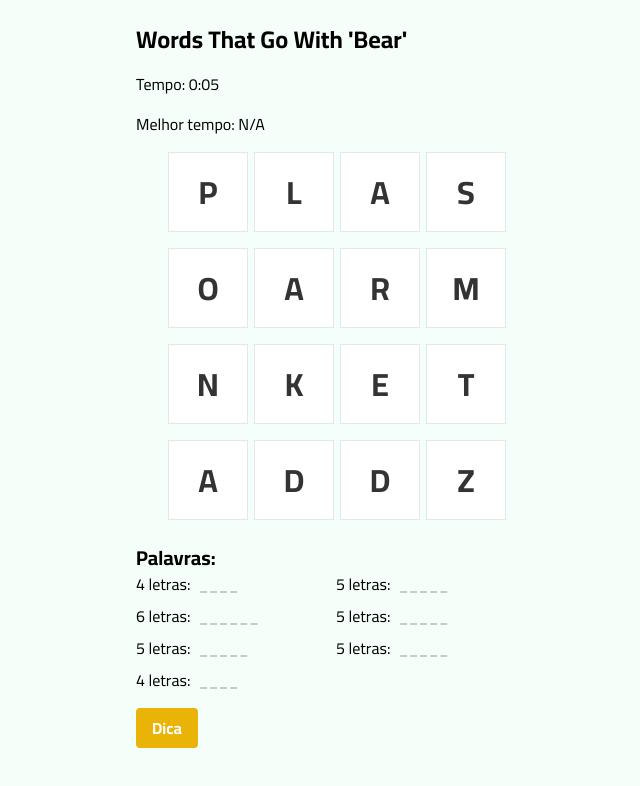
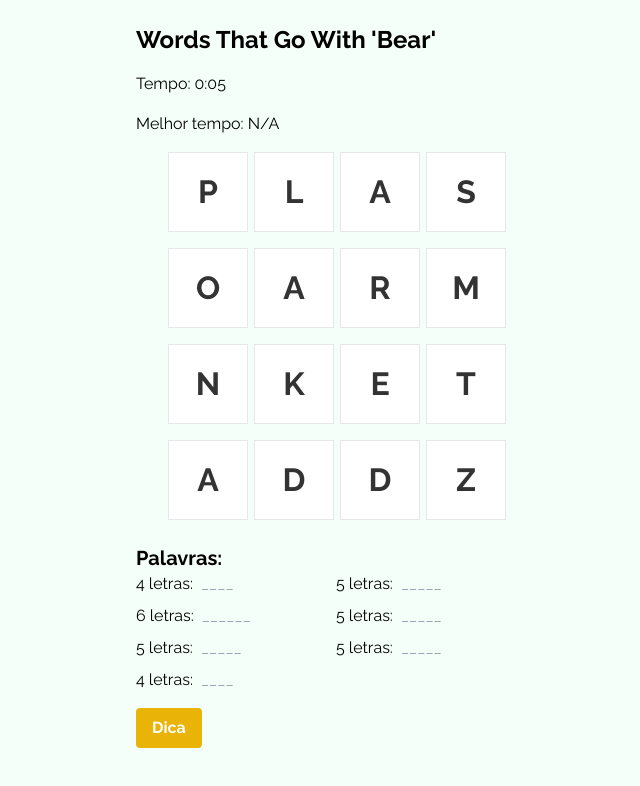
Before and after one commit to hugons/salada, a Next.js app: page /jogo/bears-001 in a window 1280 px wide. Shown: the top 786 px of the page, without its empty margins (308-948 px from the left). Built offline with nearby package versions, Linux system fonts and the light colour scheme.

Commit message:
More color updates

```diff
--- a/src/app/globals.css
+++ b/src/app/globals.css
@@ -3,7 +3,7 @@
 @tailwind utilities;
 
 body {
-  font-family: theme('fontFamily.cairo');
+  font-family: theme('fontFamily.sans');
   background-color: theme('colors.bg');
 }
 
--- a/src/app/layout.tsx
+++ b/src/app/layout.tsx
@@ -1,12 +1,5 @@
 import type { Metadata } from 'next'
-import { Cairo } from 'next/font/google'
 import './globals.css'
-
-const cairo = Cairo({
-  weight: ['400', '700'],
-  subsets: ['latin'],
-  display: 'swap',
-})
 
 export const metadata: Metadata = {
   title: 'New Salad',
@@ -24,7 +17,12 @@
   children: React.ReactNode
 }) {
   return (
-    <html lang="pt-PT" className={cairo.className}>
+    <html lang="pt-PT">
+      <head>
+        <link rel="preconnect" href="https://fonts.googleapis.com" />
+        <link rel="preconnect" href="https://fonts.gstatic.com" crossOrigin="" />
+        <link href="https://fonts.googleapis.com/css2?family=Raleway:ital,wght@0,100..900;1,100..900&display=swap" rel="stylesheet" />
+      </head>
       <body>
         {children}
         <script src="/register-sw.js" defer></script>
--- a/src/components/Game.tsx
+++ b/src/components/Game.tsx
@@ -168,7 +168,6 @@
               key={`${r}-${c}`}
               className={`border cursor-pointer select-none transition-opacity duration-2000 ${
                 isInCurrentPath(r, c) ? 'bg-seafoam' : /* Use a more distinct blue for selected cells */
-                isInFoundPath(r, c) ? 'bg-sage' : /* Use a more distinct green for found cells */
                 'bg-cellbg' /* Use custom class for default cell background */
               } ${!isLetterVisible(r, c) ? 'opacity-0 pointer-events-none' : 'opacity-100'}`}
               onClick={(e) => { e.preventDefault(); handleClick(r, c); }}
--- a/tailwind.config.js
+++ b/tailwind.config.js
@@ -8,7 +8,7 @@
   theme: {
     extend: {
       fontFamily: {
-        cairo: ['Cairo', 'sans-serif'],
+        sans: ['Raleway', 'sans-serif'],
       },
       backgroundImage: {
         "gradient-radial": "radial-gradient(var(--tw-gradient-stops))",
```
